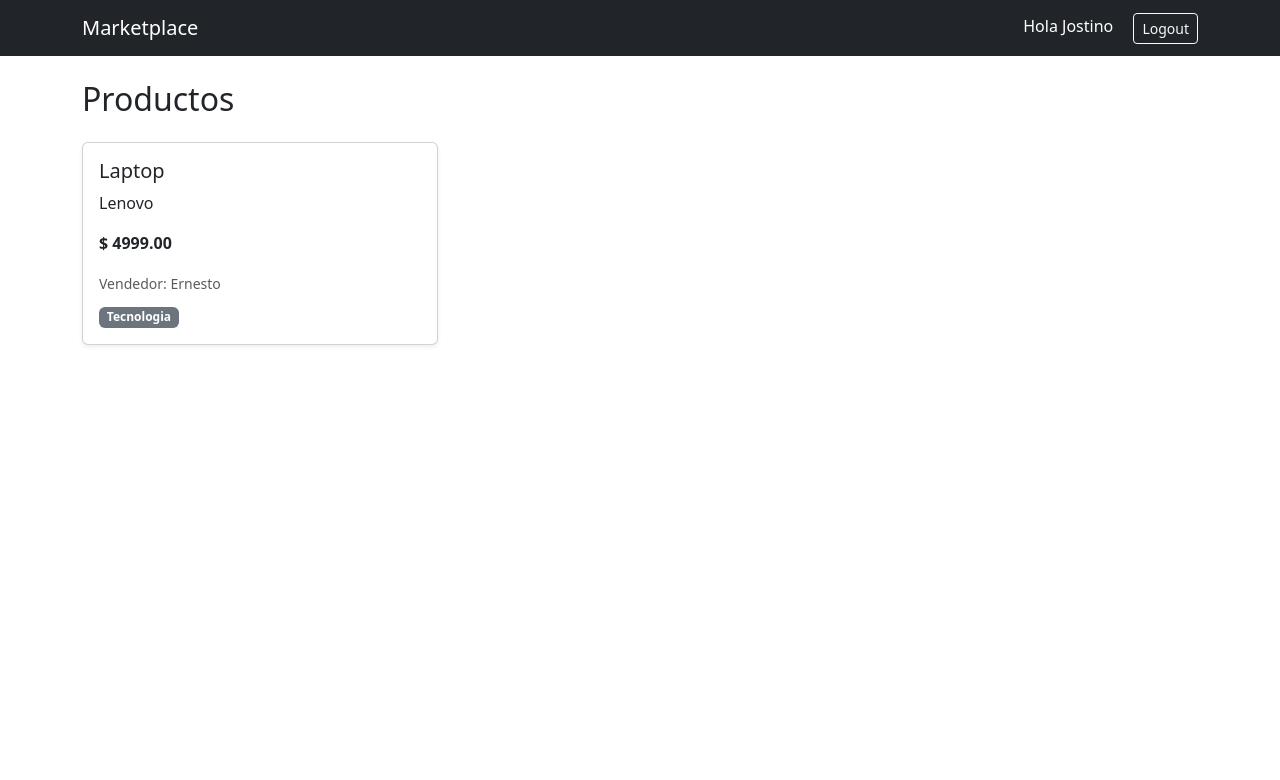
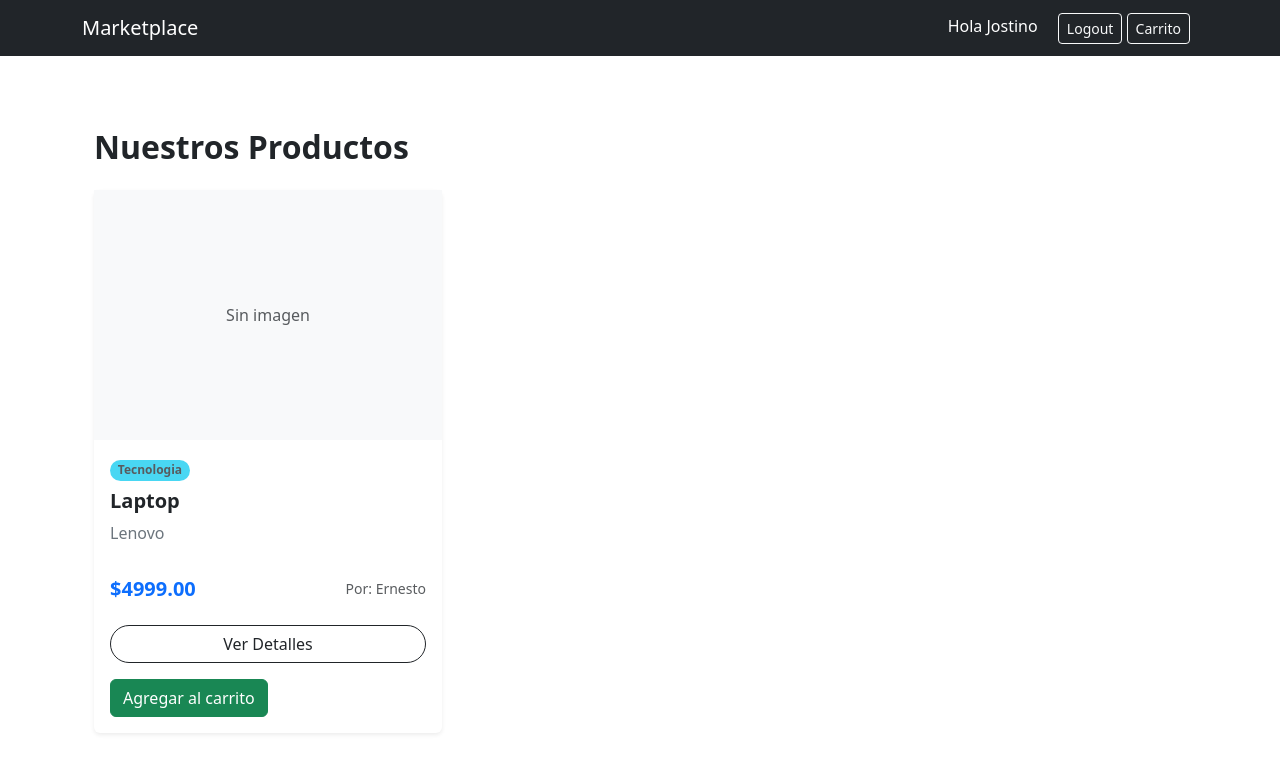
Before and after one commit to Gutierrez-Jostin/marketplace_main, a Django app: page / in a window 1280 px wide. Shown: the top 780 px of the page. Run offline with Django 5.2, Linux system fonts and the light colour scheme; a user stored in the database is signed in; data comes from the database, SQL or seed files in the repository; both versions use the stored data as it was after the commit.

Commit message:
GUardar cambios

```diff
--- a/store/models.py
+++ b/store/models.py
@@ -74,6 +74,10 @@ class Cart(models.Model):
 
     def __str__(self):
         return f"Cart {self.id} - {self.user}"
+    # Actualizar
+    @property
+    def total(self):
+        return sum(item.subtotal for item in self.cartitem_set.all())
 
 
 # =========================
@@ -92,3 +96,10 @@ class CartItem(models.Model):
 
     def __str__(self):
         return f"{self.product} x {self.quantity}"
+    # Actualizar
+    @property
+    def subtotal(self):
+            return self.product.price * self.quantity
+
+    def __str__(self):
+            return f"{self.product} x {self.quantity}"
--- a/store/templates/store/base.html
+++ b/store/templates/store/base.html
@@ -24,6 +24,10 @@
         <a href="{% url 'login' %}" class="btn btn-outline-light btn-sm me-2">Login</a>
         <a href="{% url 'register' %}" class="btn btn-primary btn-sm">Registro</a>
       {% endif %}
+      <a href="{% url 'cart_detail' %}"
+         class="btn btn-outline-light btn-sm me-2">
+         Carrito
+      </a>
     </div>
   </div>
 </nav>
--- a/store/templates/store/home.html
+++ b/store/templates/store/home.html
@@ -1,35 +1,71 @@
 {% extends 'store/base.html' %}
 
 {% block content %}
+<div class="container py-5">
+    <h2 class="mb-4 fw-bold text-dark">Nuestros Productos</h2>
 
-<h2 class="mb-4">Productos</h2>
+    <div class="row row-cols-1 row-cols-md-2 row-cols-lg-3 g-4">
+        {% for product in products %}
+        <div class="col">
+            <div class="card h-100 border-0 shadow-sm transition-hover">
+                {% if product.image %}
+                    <img src="{{ product.image.url }}" class="card-img-top object-fit-cover" alt="{{ product.name }}" style="height: 250px;">
+                {% else %}
+                    <div class="bg-light d-flex align-items-center justify-content-center" style="height: 250px;">
+                        <span class="text-muted">Sin imagen</span>
+                    </div>
+                {% endif %}
 
-<div class="row">
-    {% for product in products %}
-    <div class="col-md-4">
-        <div class="card mb-4 shadow-sm">
-            <div class="card-body">
-                <h5>{{ product.name }}</h5>
-                <p>{{ product.description|truncatechars:80 }}</p>
+                <div class="card-body d-flex flex-column">
+                    <div class="mb-2">
+                        {% for cat in product.categories.all %}
+                            <span class="badge rounded-pill bg-info text-dark opacity-75 small">{{ cat.name }}</span>
+                        {% endfor %}
+                    </div>
 
-                <p><strong>$ {{ product.price }}</strong></p>
+                    <h5 class="card-title fw-semibold">{{ product.name }}</h5>
+                    <p class="card-text text-secondary flex-grow-1">
+                        {{ product.description|truncatechars:100 }}
+                    </p>
 
-                <small class="text-muted">
-                    Vendedor: {{ product.owner.username }}
-                </small>
-
-                <div class="mt-2">
-                    {% for cat in product.categories.all %}
-                        <span class="badge bg-secondary">{{ cat.name }}</span>
-                    {% endfor %}
+                    <div class="d-flex justify-content-between align-items-center mt-3">
+                        <span class="h5 mb-0 fw-bold text-primary">${{ product.price }}</span>
+                        <small class="text-muted">Por: {{ product.owner.username }}</small>
+                    </div>
                 </div>
 
+                <div class="card-footer bg-transparent border-top-0 pb-3">
+                    <div class="d-grid">
+                        <a href="#" class="btn btn-outline-dark rounded-pill">Ver Detalles</a>
+                    </div>
+                    {% if user.is_authenticated %}
+                        <a href="{% url 'add_to_cart' product.id %}"
+                           class="btn btn-success mt-3">
+                           Agregar al carrito
+                        </a>
+                    {% endif %}
+                </div>
             </div>
         </div>
+        {% empty %}
+        <div class="col-12 text-center py-5">
+            <p class="lead text-muted">No hay productos disponibles en este momento.</p>
+        </div>
+        {% endfor %}
     </div>
-    {% empty %}
-        <p>No hay productos aún.</p>
-    {% endfor %}
 </div>
 
+<style>
+    /* Efecto sutil al pasar el mouse */
+    .transition-hover {
+        transition: transform 0.2s ease-in-out, box-shadow 0.2s ease-in-out;
+    }
+    .transition-hover:hover {
+        transform: translateY(-5px);
+        box-shadow: 0 10px 20px rgba(0,0,0,0.1) !important;
+    }
+    .object-fit-cover {
+        object-fit: cover; /* Evita que la imagen se estire */
+    }
+</style>
 {% endblock %}
--- a/store/urls.py
+++ b/store/urls.py
@@ -16,4 +16,9 @@ urlpatterns = [
     path('products/create/', views.product_create, name='product_create'),
     path('products/<uuid:pk>/edit/', views.product_update, name='product_update'),
     path('products/<uuid:pk>/delete/', views.product_delete, name='product_delete'),
+    # Cart
+    path('cart/', views.cart_detail, name='cart_detail'),
+    path('cart/add/<uuid:product_id>/', views.add_to_cart, name='add_to_cart'),
+    path('cart/remove/<uuid:item_id>/', views.remove_from_cart, name='remove_from_cart'),
+    path('cart/update/<uuid:item_id>/', views.update_cart_item, name='update_cart_item'),
 ]
--- a/store/views.py
+++ b/store/views.py
@@ -6,6 +6,7 @@ from django.contrib.auth.decorators import login_required
 from django.shortcuts import get_object_or_404
 from django.http import HttpResponseForbidden
 from .forms import ProductForm
+from .models import Cart, CartItem
 
 
 def home(request):
@@ -114,3 +115,73 @@ def product_delete(request, pk):
         return redirect('dashboard')
 
     return render(request, 'store/product_confirm_delete.html', {'product': product})
+# =========================
+# 🛒 Ver carrito
+# =========================
+@login_required
+def cart_detail(request):
+    cart = Cart.objects.get(user=request.user)
+
+    return render(request, 'marketplace/cart_detail.html', {
+        'cart': cart
+    })
+
+
+# =========================
+# ➕ Agregar producto
+# =========================
+@login_required
+def add_to_cart(request, product_id):
+    cart = Cart.objects.get(user=request.user)
+
+    product = get_object_or_404(Product, id=product_id)
+
+    cart_item, created = CartItem.objects.get_or_create(
+        cart=cart,
+        product=product
+    )
+
+    if not created:
+        cart_item.quantity += 1
+        cart_item.save()
+
+    return redirect('cart_detail')
+
+
+# =========================
+# ❌ Eliminar item
+# =========================
+@login_required
+def remove_from_cart(request, item_id):
+    item = get_object_or_404(
+        CartItem,
+        id=item_id,
+        cart__user=request.user
+    )
+
+    item.delete()
+
+    return redirect('cart_detail')
+
+
+# =========================
+# 🔄 Actualizar cantidad
+# =========================
+@login_required
+def update_cart_item(request, item_id):
+    item = get_object_or_404(
+        CartItem,
+        id=item_id,
+        cart__user=request.user
+    )
+
+    if request.method == 'POST':
+        quantity = int(request.POST.get('quantity'))
+
+        if quantity > 0:
+            item.quantity = quantity
+            item.save()
+        else:
+            item.delete()
+
+    return redirect('cart_detail')
```
Also changed, not shown: store/templates/store/cart_detail.html (added, +76 -0 lines), db.sqlite3.
